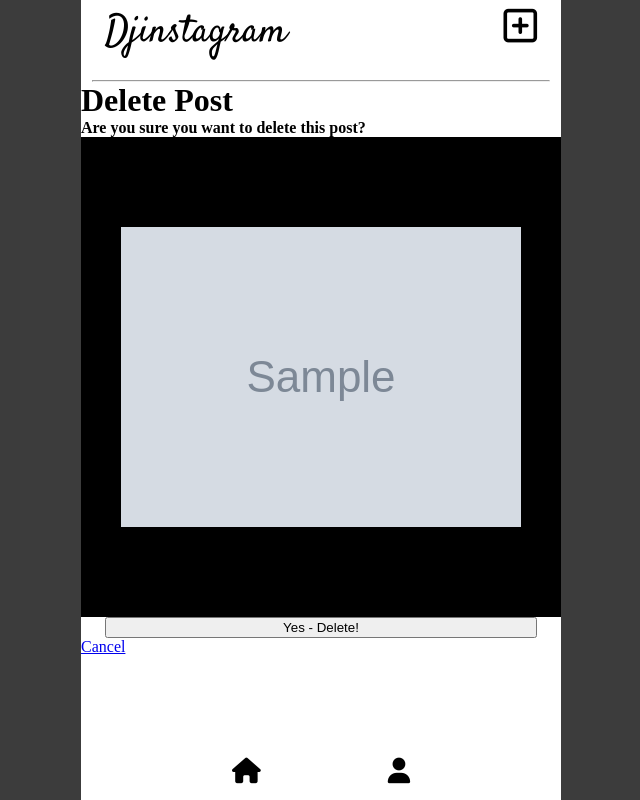
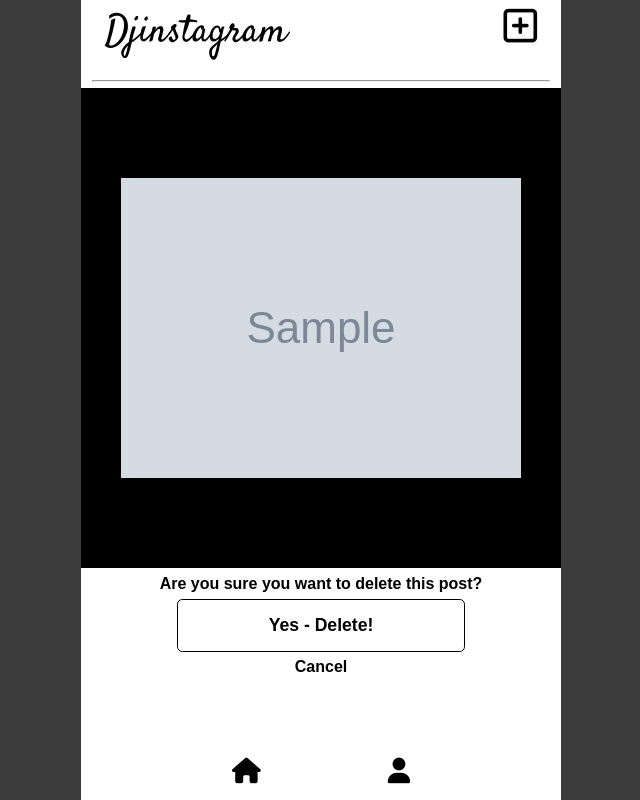
Before and after one commit to richclarke0/Djinstagram, a Django app: page /posts/1/delete/ in a window 1280 px wide. Shown: the whole page, without its empty margins (319-959 px from the left). Run offline with Django 4.2, Linux system fonts and the light colour scheme; a user stored in the database is signed in; tables that the repository leaves empty hold one stand-in row (values such as "Sample post"); grey boxes marked "Sample" are stand-in pictures; some libraries are stand-ins or nearby versions.

Commit message:
html and styling to confirm post delete

```diff
--- a/main_app/static/css/style.css
+++ b/main_app/static/css/style.css
@@ -79,9 +79,9 @@ footer a {
   overflow-y: scroll;
 }
 
-.post-list form p:nth-child(2) {
+/* .post-list form p:nth-child(2) {
   display: none
-}
+} */
 
 .tiny-user img{
   border-radius: 50%;
@@ -295,6 +295,36 @@ span.profile-realname {
   color: white;
 }
 
+.delete-confirm {
+  display: flex;
+  flex-flow: column nowrap;
+  justify-content: center;
+  align-items:center;
+  gap: .4em;
+  padding-top: .4em;
+  font-family: var(--username-text);
+  font-weight: bold;
+}
+
+.delete-confirm input {
+  background-color: white;
+  border: 1px solid black;
+  border-radius: .3em;
+  height: 3em;
+  font-family: var(--username-text);
+  font-weight: bold;
+  font-size: 1.1em;
+  max-width: 60%
+}
+
+.delete-confirm a {
+  color: black;
+  text-decoration: none;
+}
+
+.delete-confirm a:active {
+  color: black
+}
 .empty-comments {
   font-family: var(--descriptive-text);
   font-style: italic;
--- a/main_app/templates/main_app/post_confirm_delete.html
+++ b/main_app/templates/main_app/post_confirm_delete.html
@@ -1,13 +1,11 @@
 {% extends 'base.html' %}
 
 {% block content %}
-  <h1>Delete Post</h1>
-
-  <h4>Are you sure you want to delete this post? </h4>
-  <form action="" method="POST">
+<form action="" method="POST">
+  <div class="delete-confirm">
     <div class="post-img"><img src="{{ post.photo_url}}"/></div>
-    {% csrf_token %}
-    <div class="delete-confirm">
+      <h4>Are you sure you want to delete this post? </h4>
+      {% csrf_token %}
       <input type="submit" value="Yes - Delete!" class="btn">
       <a href="{% url 'comments' post.id %}">Cancel</a>
     </div>
```
